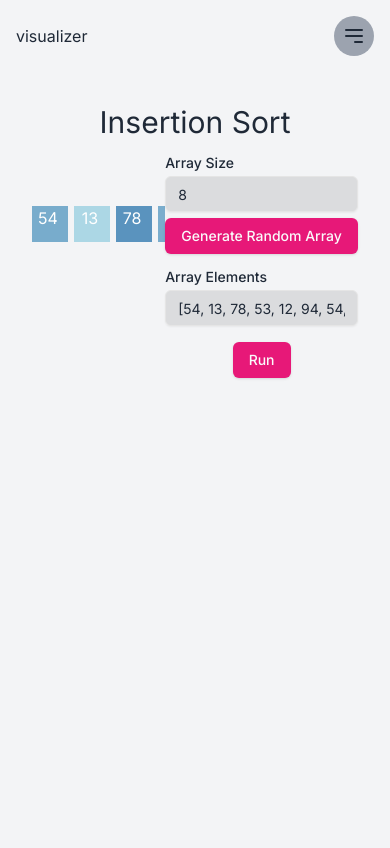
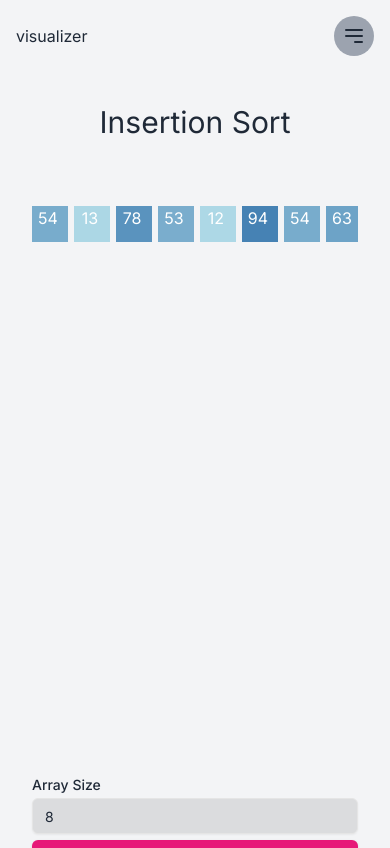
Before and after one commit to melikechan/visualizer, a Next.js app: page /algorithms/sorting/insertion-sort in a window 390 px wide. Shown: the top 848 px of the page. Built offline with nearby package versions, Linux system fonts and the light colour scheme.

Commit message:
sorting layout: change - Resized SVG canvas to use all the width.

```diff
--- a/src/app/algorithms/sorting/bubble-sort/page.tsx
+++ b/src/app/algorithms/sorting/bubble-sort/page.tsx
@@ -131,8 +131,8 @@ export default function BubbleSort() {
     <main className="px-4 py-8 space-y-4">
       <h1 className="text-3xl lg:text-4xl text-center">Bubble Sort</h1>
 
-      <div className="flex flex-row justify-between px-4 h-screen">
-        <svg ref={svgRef} className="w-1/2"></svg>
+      <div className="flex flex-col md:flex-row justify-between px-4 h-screen">
+        <svg ref={svgRef} className="w-full"></svg>
         <div className="flex flex-col gap-4 items-center">
           <div className="grid w-full max-w-sm items-center gap-1.5">
             <Label htmlFor="array-size">Array Size</Label>
--- a/src/app/algorithms/sorting/insertion-sort/page.tsx
+++ b/src/app/algorithms/sorting/insertion-sort/page.tsx
@@ -134,8 +134,8 @@ export default function InsertionSort() {
     <main className="px-4 py-8 space-y-4">
       <h1 className="text-3xl lg:text-4xl text-center">Insertion Sort</h1>
 
-      <div className="flex flex-row justify-between px-4 h-screen">
-        <svg ref={svgRef} className="w-1/2"></svg>
+      <div className="flex flex-col md:flex-row justify-between px-4 h-screen">
+        <svg ref={svgRef} className="w-full"></svg>
         <div className="flex flex-col gap-4 items-center">
           <div className="grid w-full max-w-sm items-center gap-1.5">
             <Label htmlFor="array-size">Array Size</Label>
```
